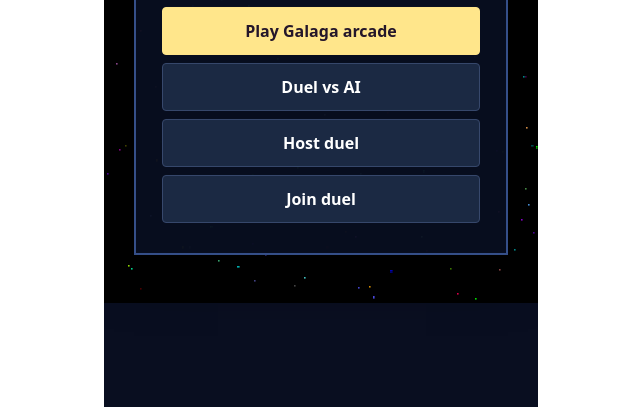
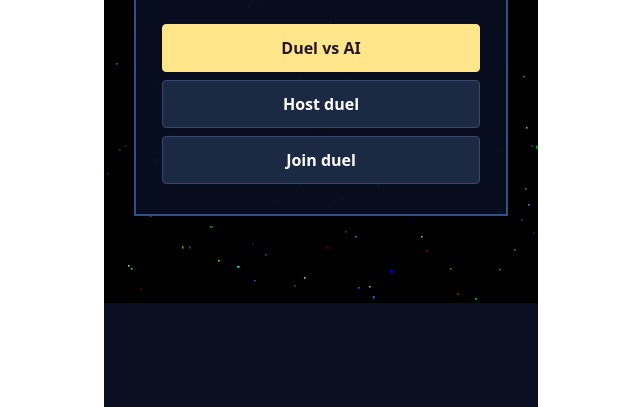
Before and after one commit to DragonAIGroup/Galaxy-Fighters, a plain HTML site: page index.html in a window 1280 px wide. Shown: the part 393-800 px from the top of the page, without its empty margins (319-959 px from the left). Drawn offline with Linux system fonts and the light colour scheme.

Commit message:
Remove the emulated arcade option from the game menu

```diff
--- a/index.html
+++ b/index.html
@@ -6,7 +6,7 @@ const canvas=document.querySelector('canvas'),g=canvas.getContext('2d'),panel=do
 const cyan='#6cf0db',pink='#ff769d',gold='#ffcb64',limit=(n,a,b)=>Math.min(b,Math.max(a,n));
 let firing=false,peerFire=false,trigger=0,peerTrigger=0,queued=false,peerQueued=false;const held=new Map(),pad=document.querySelector('nav');
 let mode='menu',role='',state,local=200,peer=200,session='',nonce='',lastRx=0,lastTx=0,seq=0,inputSeq=-1,tick=0,acc=0,last=0,clock=0,status='',started=0;
-function menu(title,copy,buttons){panel.hidden=false;pad.hidden=true;clearControls();panel.replaceChildren();let small=document.createElement('small');small.textContent='GALAXY FIGHTERS';if(title==='Galaxy Fighters')small.textContent='GALAGA  /  ARCADE EDITION';panel.append(small);let h=document.createElement('h1');h.textContent=title;panel.append(h);let p=document.createElement('p');p.textContent=copy;panel.append(p);for(let [label,fn] of buttons){let b=document.createElement('button');b.textContent=label;b.onclick=()=>{unlock();fn()};panel.append(b)}}
+function menu(title,copy,buttons){panel.hidden=false;pad.hidden=true;clearControls();panel.replaceChildren();let small=document.createElement('small');small.textContent='GALAXY FIGHTERS';if(title!=='Galaxy Fighters')panel.append(small);let h=document.createElement('h1');h.textContent=title;panel.append(h);let p=document.createElement('p');p.textContent=copy;panel.append(p);for(let [label,fn] of buttons){let b=document.createElement('button');b.textContent=label;b.onclick=()=>{unlock();fn()};panel.append(b)}}
 let audio,bank,loading;
 const cues={"0":[0,1.8666666666666667],"1":[2.066666666666667,0.6509166666666667],"2":[2.9175833333333334,0.33425],"3":[3.4518333333333335,0.4509166666666667],"4":[4.10275,0.18425],"5":[4.487,10],"6":[14.687,10],"7":[24.887,2.2108333333333334],"8":[27.297833333333333,0.5263333333333333],"9":[28.024166666666666,10],"10":[38.22416666666667,0.5858333333333333],"11":[39.01,6.402166666666667],"12":[45.61216666666667,5.584666666666666],"13":[51.39683333333333,0.9771666666666666],"14":[52.574,6.942333333333333],"15":[59.71633333333333,0.33425],"16":[60.25058333333333,10],"17":[70.45058333333333,10],"18":[80.65058333333333,0.53425],"19":[81.38483333333333,2.0008333333333335],"20":[83.58566666666667,6.675833333333333],"21":[90.4615,0.08425],"22":[90.74575,0.25133333333333335]};
 function unlock(){try{audio??=new AudioContext();audio.resume().catch(()=>{});if(!loading)loading=fetch('./duel-audio.mp3').then(r=>r.arrayBuffer()).then(bytes=>audio.decodeAudioData(bytes)).then(b=>bank=b).catch(()=>{loading=null})}catch{}}
@@ -14,7 +14,7 @@ function playCue(id){if(!audio||audio.state!=='running')return;if(!bank){if(load
 function soundEvent(s,id){s.events[id]=(s.events[id]||0)+1;playCue(id)}
 function send(msg){try{Net.send(JSON.stringify(msg))}catch(e){}}
 function close(){try{Net.stop()}catch(e){}}
-function home(){if(role&&session)send(['leave',session]);close();mode='menu';role='';state=null;menu('Galaxy Fighters','Play the original arcade game, or face another fighter across the swarm.',[['Play Galaga arcade',()=>location.assign('./arcade.html')],['Duel vs AI',chooseDifficulty],['Host duel',host],['Join duel',()=>joinForm()]])}
+function home(){if(role&&session)send(['leave',session]);close();mode='menu';role='';state=null;menu('Galaxy Fighters','Outlast the opposing fighter. Play against the AI or challenge a friend.',[['Duel vs AI',chooseDifficulty],['Host duel',host],['Join duel',()=>joinForm()]])}
 // ROM sprite centers and orientations sampled each video frame through formation arrival.
 const entryRate=60.606060606;
 const arenaScale=400/224;
```
